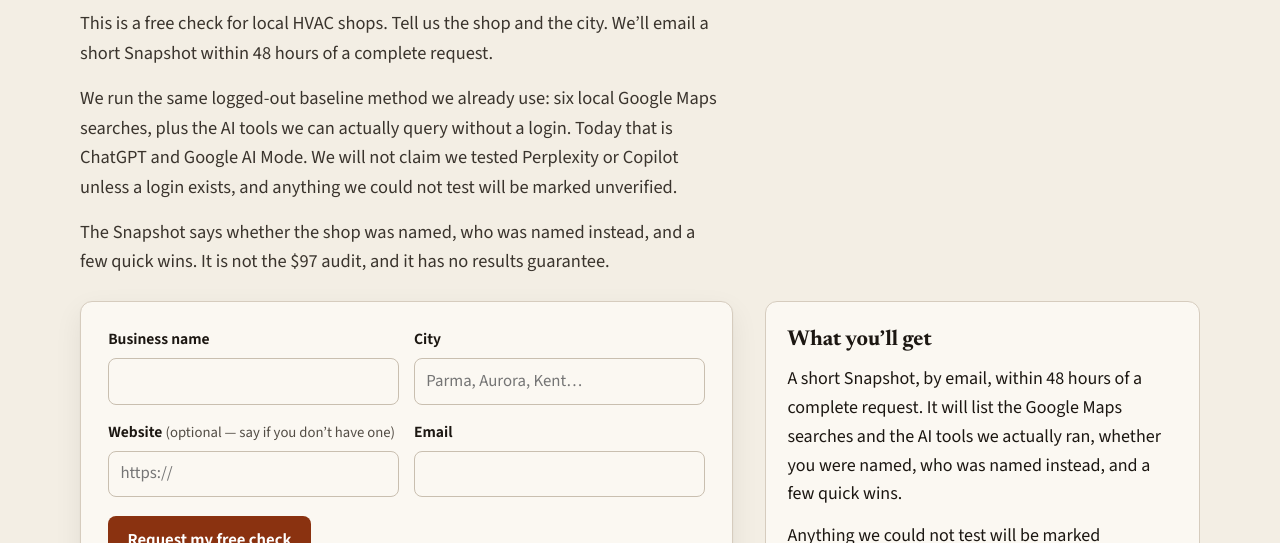
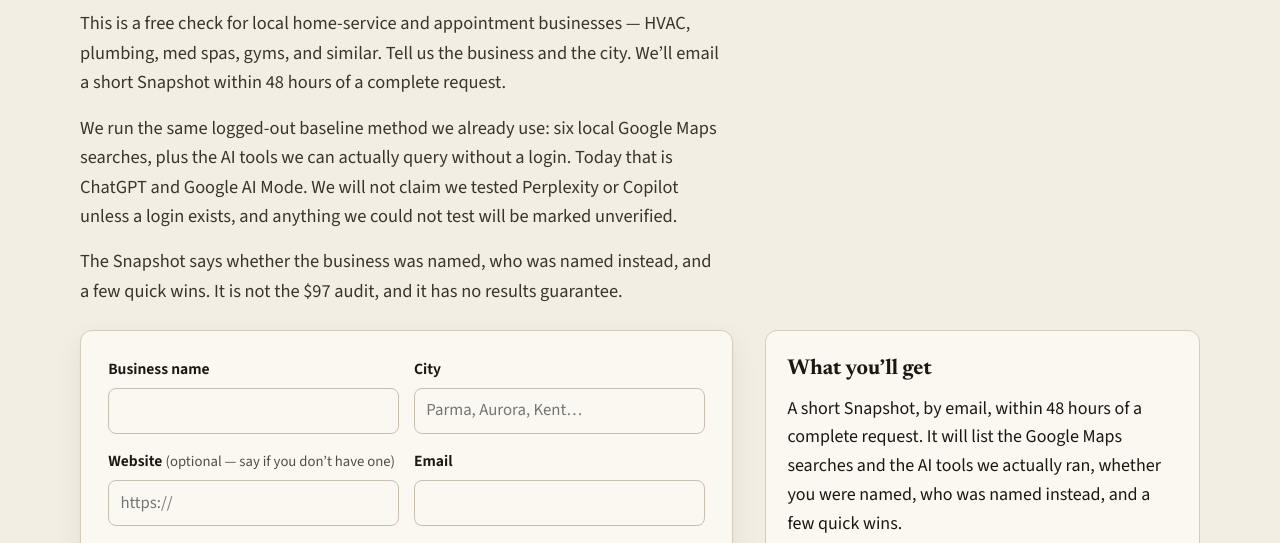
Before and after one commit to YOU18mission/trelto-site, a plain HTML site: page check.html in a window 1280 px wide. Shown: the part 189-732 px from the top of the page. Drawn offline with Linux system fonts and the light colour scheme.

Commit message:
Widen check.html audience to local home-service and appointment businesses

```diff
--- a/check.html
+++ b/check.html
@@ -4,20 +4,20 @@
   <meta charset="utf-8">
   <meta name="viewport" content="width=device-width, initial-scale=1">
   <title>Free AI visibility check — Trelto</title>
-  <meta name="description" content="A free check for local HVAC shops. We’ll email a short Snapshot within 48 hours: whether AI tools and Google Maps named your shop, who was named instead, and a few quick wins.">
+  <meta name="description" content="A free check for local home-service and appointment businesses — HVAC, plumbing, med spas, gyms, and similar. We’ll email a short Snapshot within 48 hours: whether AI tools and Google Maps named your business, who was named instead, and a few quick wins.">
   <link rel="canonical" href="https://trelto.com/check.html">
   <meta name="theme-color" content="#f3eee4">
   <meta property="og:type" content="website">
   <meta property="og:site_name" content="Trelto">
   <meta property="og:title" content="Free AI visibility check — Trelto">
-  <meta property="og:description" content="A free check for local HVAC shops. We email a short Snapshot within 48 hours of a complete request.">
+  <meta property="og:description" content="A free check for local home-service and appointment businesses. We email a short Snapshot within 48 hours of a complete request.">
   <meta property="og:url" content="https://trelto.com/check.html">
   <meta property="og:image" content="https://trelto.com/img/og.png">
   <meta property="og:image:width" content="1200">
   <meta property="og:image:height" content="630">
   <meta name="twitter:card" content="summary_large_image">
   <meta name="twitter:title" content="Free AI visibility check — Trelto">
-  <meta name="twitter:description" content="A free check of whether AI tools and Google Maps name your HVAC shop.">
+  <meta name="twitter:description" content="A free check of whether AI tools and Google Maps name your local business.">
   <meta name="twitter:image" content="https://trelto.com/img/og.png">
   <link rel="icon" href="/img/favicon.svg" type="image/svg+xml">
   <link rel="icon" href="/img/favicon.png" type="image/png" sizes="32x32">
@@ -49,9 +49,9 @@
         <div style="max-width:40rem;">
           <p class="crumb"><a href="/">Home</a> / Free AI visibility check</p>
           <h1>Free AI visibility check</h1>
-          <p class="intro">This is a free check for local HVAC shops. Tell us the shop and the city. We’ll email a short Snapshot within 48 hours of a complete request.</p>
+          <p class="intro">This is a free check for local home-service and appointment businesses — HVAC, plumbing, med spas, gyms, and similar. Tell us the business and the city. We’ll email a short Snapshot within 48 hours of a complete request.</p>
           <p class="intro">We run the same logged-out baseline method we already use: six local Google Maps searches, plus the AI tools we can actually query without a login. Today that is ChatGPT and Google AI Mode. We will not claim we tested Perplexity or Copilot unless a login exists, and anything we could not test will be marked unverified.</p>
-          <p class="intro" style="margin-bottom:0;">The Snapshot says whether the shop was named, who was named instead, and a few quick wins. It is not the $97 audit, and it has no results guarantee.</p>
+          <p class="intro" style="margin-bottom:0;">The Snapshot says whether the business was named, who was named instead, and a few quick wins. It is not the $97 audit, and it has no results guarantee.</p>
         </div>
       </div>
     </header>
```
